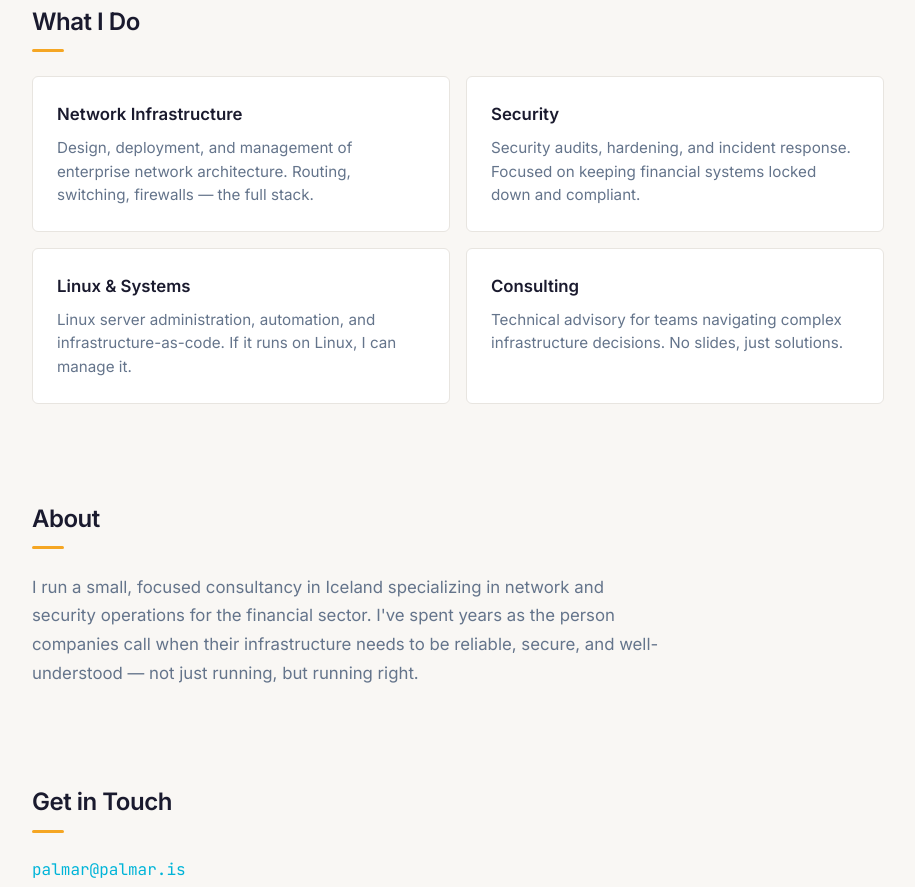
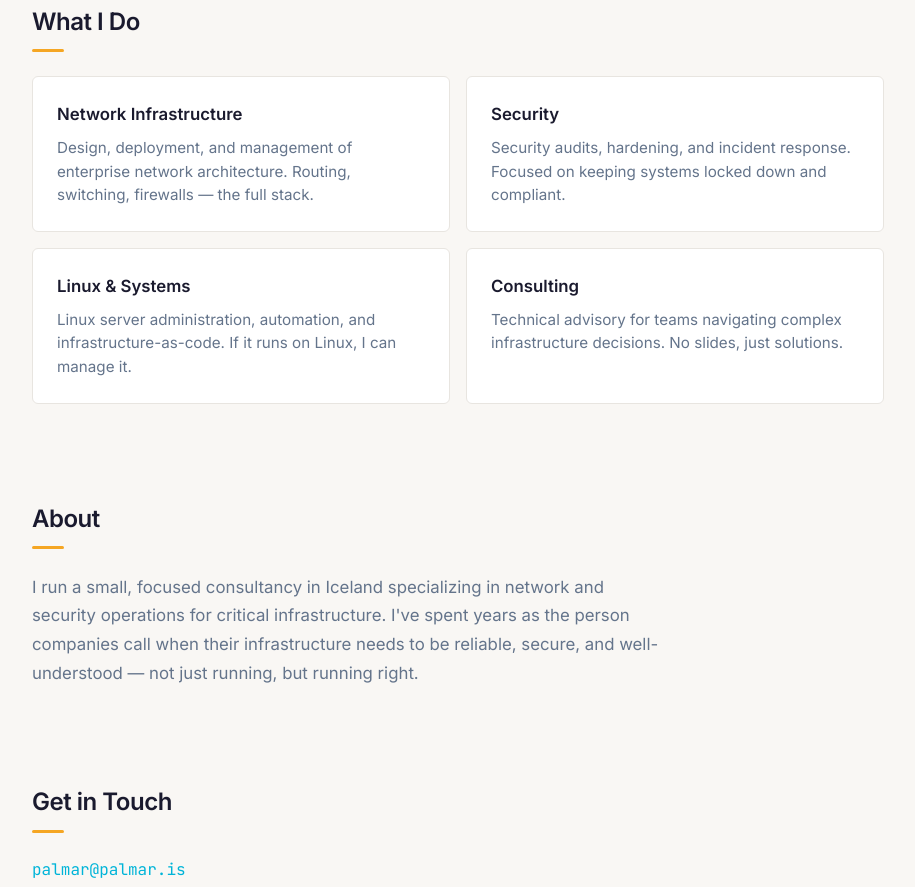
Before and after one commit to palmar/palmar.is, a plain HTML site: page index.html in a window 1280 px wide. Shown: the part 411-1298 px from the top of the page, without its empty margins (182-1097 px from the left). Drawn offline with Linux system fonts and the light colour scheme.

Commit message:
fix text

```diff
--- a/index.html
+++ b/index.html
@@ -44,7 +44,7 @@
                 </div>
                 <div class="service-card">
                     <h3>Security</h3>
-                    <p>Security audits, hardening, and incident response. Focused on keeping financial systems locked down and compliant.</p>
+                    <p>Security audits, hardening, and incident response. Focused on keeping systems locked down and compliant.</p>
                 </div>
                 <div class="service-card">
                     <h3>Linux &amp; Systems</h3>
@@ -59,7 +59,7 @@
 
         <section class="about">
             <h2>About</h2>
-            <p>I run a small, focused consultancy in Iceland specializing in network and security operations for the financial sector. I've spent years as the person companies call when their infrastructure needs to be reliable, secure, and well-understood — not just running, but running right.</p>
+            <p>I run a small, focused consultancy in Iceland specializing in network and security operations for critical infrastructure. I've spent years as the person companies call when their infrastructure needs to be reliable, secure, and well-understood — not just running, but running right.</p>
         </section>
 
         <section class="contact">
```
